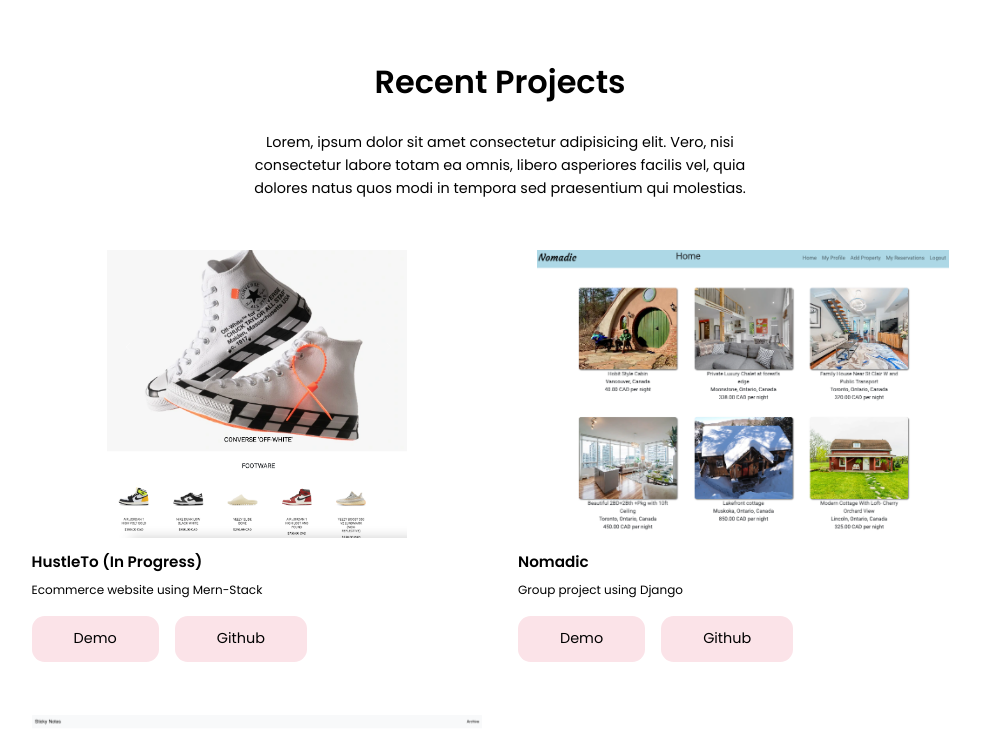
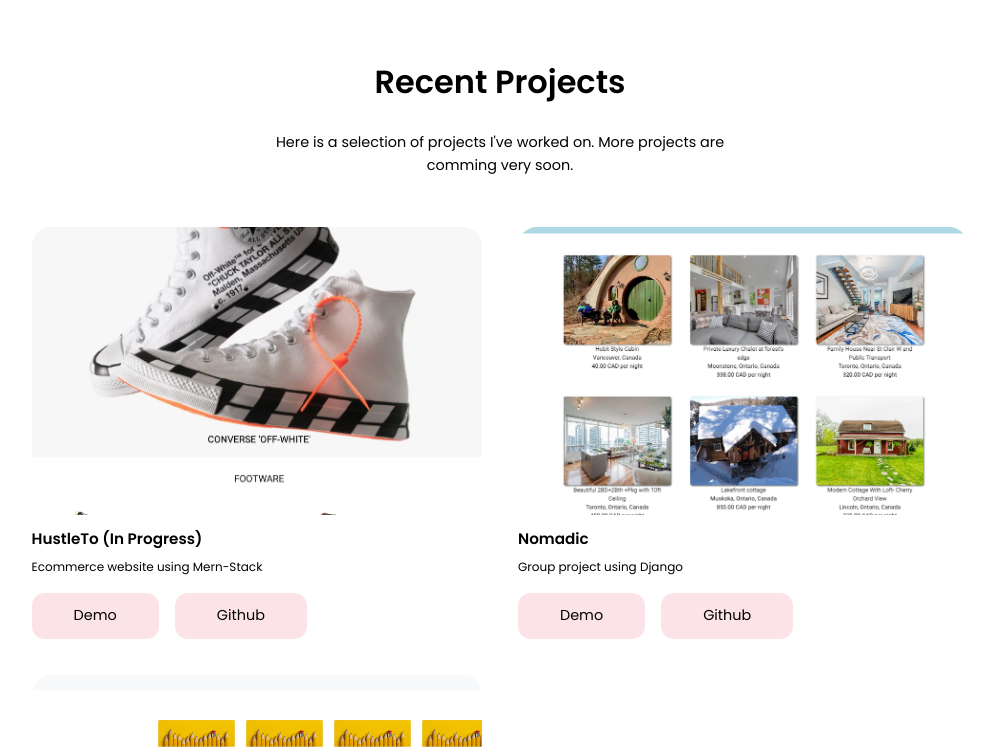
Before and after one commit to Leo-GeZhao/Portfolio-website, a React (Create React App) app: page / in a window 1280 px wide. Shown: the part 1940-2690 px from the top of the page, without its empty margins (140-1133 px from the left). Built offline with nearby package versions, Linux system fonts and the light colour scheme.

Commit message:
fix portfolio

```diff
--- a/src/sections/portfolio/Portfolio.jsx
+++ b/src/sections/portfolio/Portfolio.jsx
@@ -5,12 +5,14 @@
   return (
     <section id="portfolio">
         <h2>Recent Projects</h2>
-        <p>Lorem, ipsum dolor sit amet consectetur adipisicing elit. Vero, nisi consectetur labore totam ea omnis, libero asperiores facilis vel, quia dolores natus quos modi in tempora sed praesentium qui molestias.</p>
+        <p>Here is a selection of projects I've worked on. More projects are comming very soon.</p>
         <div className='container portfolio__cards'>
           {
             data.map((item,index)=>
             <Card key={index+1} className="portfolio__card">
-                      <img src={item.img} alt="" className="portfolio__card-img"/>
+                      <div className='portfolio__image'>
+                        <img src={item.img} alt="" className="portfolio__card-img"/>
+                      </div>
                       <h5>{item.title}</h5>
                       <small>{item.desc}</small>
                       <div className='btn__group'>
--- a/src/sections/portfolio/portfolio.css
+++ b/src/sections/portfolio/portfolio.css
@@ -2,9 +2,11 @@
     margin: 3rem 0 2rem;
 }
 
+
 .portfolio__card-img{
     height: 18rem;
-    object-fit:contain;
+    object-fit:cover;
+    top: 50%;
     border-radius: var(--border-radius-1);
 }
 
```
